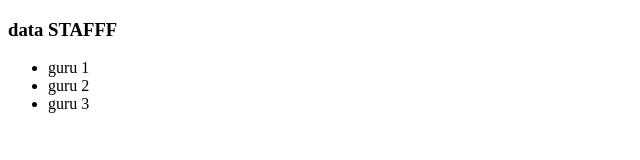
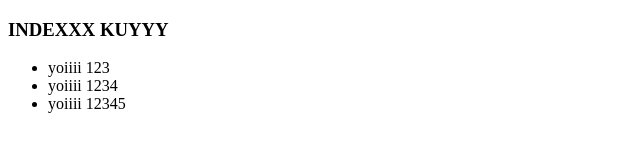
Before and after one commit to ukanaadam/test-remote, a plain HTML site: page index.html in a window 1280 px wide. Shown: the whole page, without its empty margins (0-640 px from the left). Drawn offline with Linux system fonts and the light colour scheme.

Commit message:
mengedit index.html

```diff
--- a/index.html
+++ b/index.html
@@ -4,11 +4,11 @@
 	<title>COBA GIT</title>
 </head>
 <body>
-	<h3>data STAFFF </h3>
+	<h3>INDEXXX KUYYY </h3>
 	<ul>
-		<li>guru 1</li>
-		<li>guru 2</li>
-		<li>guru 3</li>
+		<li>yoiiii 123</li>
+		<li>yoiiii 1234</li>
+		<li>yoiiii 12345</li>
 	</ul>
 </body>
 </html>
```
